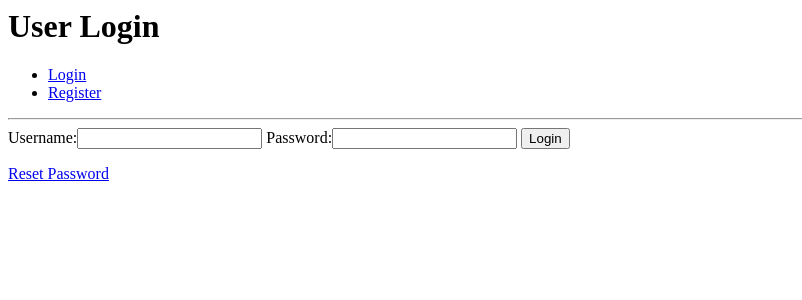
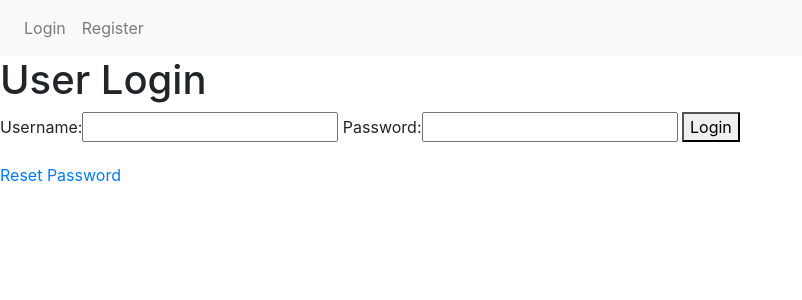
Before and after one commit to LivHed/django-authentication, a Django app: page /accounts/login/ in a window 1280 px wide. Shown: the top 300 px of the page, without its empty margins (0-802 px from the left). Run offline with Django 3.2, Linux system fonts and the light colour scheme; some libraries are stand-ins or nearby versions.

Commit message:
Paste in cdn scripts and links from bootstrap, style the navbar

```diff
--- a/templates/base.html
+++ b/templates/base.html
@@ -1,27 +1,30 @@
 <html>
 
 <head>
+    <link rel="stylesheet" href="https://stackpath.bootstrapcdn.com/bootstrap/4.4.1/css/bootstrap.min.css" integrity="sha384-Vkoo8x4CGsO3+Hhxv8T/Q5PaXtkKtu6ug5TOeNV6gBiFeWPGFN9MuhOf23Q9Ifjh" crossorigin="anonymous">
+
     <title>{% block page_title %}{% endblock %}</title>
 </head>
 
 <body>
+
+    <nav class="navbar navbar-expand-lg navbar-light bg-light">
+        <ul class="navbar-nav">
+            {% if user.is_authenticated %}
+                <li class="nav-item"><a class="nav-link" href="{% url 'profile' %}">Profile</a></li>
+                <li class="nav-item"><a class="nav-link" href="{% url 'logout' %}">Logout</a></li>
+            {% else %}
+                <li class="nav-item"><a class="nav-link" href="{% url 'login' %}">Login</a></li>
+                <li class="nav-item"><a class="nav-link" href="{% url 'registration' %}">Register</a></li>
+            {% endif %}
+        </ul>
+    </nav>
+
     <h1>
         {% block page_heading %}{% endblock %}
     </h1>
 
-    <nav>
-        <ul>
-             {% if user.is_authenticated %}
-                <li><a href="{% url 'profile' %}">Profile</a></li>
-                <li><a href="{% url 'logout' %}">Logout</a></li>
-            {% else %}
-                <li><a href="{% url 'login' %}">Login</a></li>
-                <li><a href="{% url 'registration' %}">Register</a></li>
-            {% endif %}
-        </ul>
-    </nav>
-
-    <hr> {% if messages %}
+    {% if messages %}
     <div>
         {% for message in messages %}
           {{ message }}
@@ -30,6 +33,11 @@
     {% endif %}
 
     {% block content %}{% endblock %}
+
+    <script src="https://code.jquery.com/jquery-3.4.1.slim.min.js" integrity="sha384-J6qa4849blE2+poT4WnyKhv5vZF5SrPo0iEjwBvKU7imGFAV0wwj1yYfoRSJoZ+n" crossorigin="anonymous"></script>
+    <script src="https://cdn.jsdelivr.net/npm/popper.js@1.16.0/dist/umd/popper.min.js" integrity="sha384-Q6E9RHvbIyZFJoft+2mJbHaEWldlvI9IOYy5n3zV9zzTtmI3UksdQRVvoxMfooAo" crossorigin="anonymous"></script>
+    <script src="https://stackpath.bootstrapcdn.com/bootstrap/4.4.1/js/bootstrap.min.js" integrity="sha384-wfSDF2E50Y2D1uUdj0O3uMBJnjuUD4Ih7YwaYd1iqfktj0Uod8GCExl3Og8ifwB6" crossorigin="anonymous"></script>
+
 </body>
 
 </html>
```
